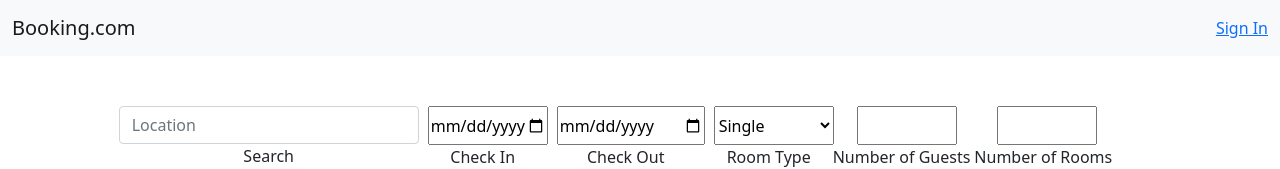
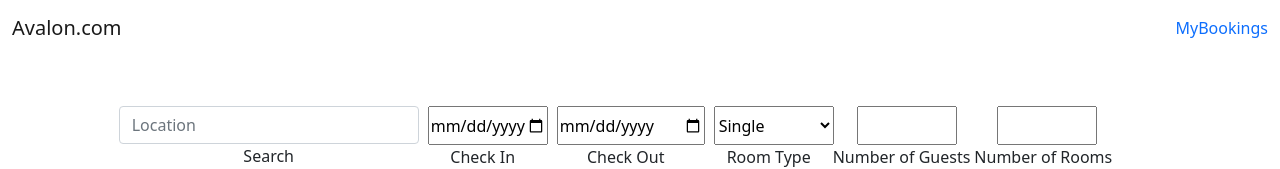
Before and after one commit to gopinathsjsu/team-project-code_team15, a React (Create React App) app in the folder HotelBooking/hotelbookingfrontend/: page / in a window 1280 px wide. Shown: the top 169 px of the page. Built offline with nearby package versions, Linux system fonts and the light colour scheme.

Commit message:
Adding My Bookings to Nav Bar

```diff
--- a/HotelBooking/hotelbookingfrontend/src/NavBar.js
+++ b/HotelBooking/hotelbookingfrontend/src/NavBar.js
@@ -1,13 +1,15 @@
 
 import React from 'react'
 import { Button, Navbar,Container,Nav,NavDropdown ,Form,FormControl } from 'react-bootstrap'
+import { useState } from 'react'
+import { Link } from 'react-router-dom'
 export default function NavBar() {
-
+  const [myBookingDisplay,setmyBookingDisplay] = useState(true)
 
     return (
-<Navbar bg="light" expand="lg">
+<Navbar  expand="lg">
   <Container fluid>
-    <Navbar.Brand href="/">Booking.com</Navbar.Brand>
+    <Navbar.Brand href="/">Avalon.com</Navbar.Brand>
     <Navbar.Toggle aria-controls="navbarScroll" />
     <Navbar.Collapse id="navbarScroll">
       <Nav
@@ -15,31 +17,11 @@ export default function NavBar() {
         style={{ maxHeight: '110px' }}
         navbarScroll
       >
-        {/* <Nav.Link href="#action1">Home</Nav.Link>
-        <Nav.Link href="#action2">Link</Nav.Link> */}
-        {/* <NavDropdown title="Link" id="navbarScrollingDropdown">
-          <NavDropdown.Item href="#action3">Action</NavDropdown.Item>
-          <NavDropdown.Item href="#action4">Another action</NavDropdown.Item>
-          <NavDropdown.Divider />
-          <NavDropdown.Item href="#action5">
-            Something else here
-          </NavDropdown.Item>
-        </NavDropdown> */}
-        {/* <Nav.Link href="#" disabled>
-          Link
-        </Nav.Link> */}
+
       </Nav>
-      {/* <Form className="d-flex">
-        <FormControl
-          type="search"
-          placeholder="Search"
-          className="me-2"
-          aria-label="Search"
-        />
-        <Button variant="outline-success">Search</Button>
-      </Form> */}
-      <a className='d-flex' style={{"cursor":"pointer"}}>Sign In</a>
-      {/* <a className='d-flex' style={{"cursor":"pointer"}}>Bookings</a> */}
+
+      <Link className='d-flex' to={{pathName:"/Bookings"}} style={{"cursor":"pointer",textDecoration:"none"}} >{myBookingDisplay==true?"MyBookings":""}  </Link>
+
     </Navbar.Collapse>
   </Container>
 </Navbar>
```
